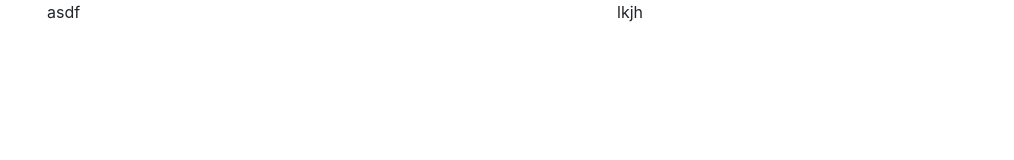
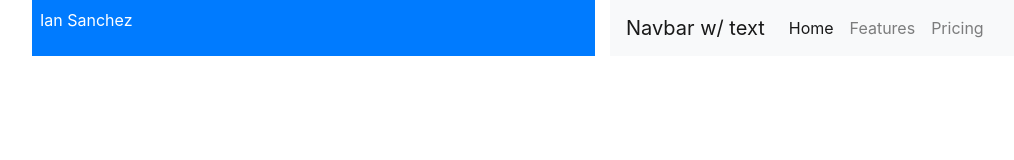
Before and after one commit to ianpsanchez/Bootstrap-Portfolio, a plain HTML site: page index.html in a window 1280 px wide. Shown: the whole page, without its empty margins (38-1052 px from the left). Drawn offline with nearby package versions, Linux system fonts and the light colour scheme.

Commit message:
added stuff into index

```diff
--- /dev/null
+++ b/clear_style.css
@@ -0,0 +1,48 @@
+/* http://meyerweb.com/eric/tools/css/reset/
+   v2.0 | 20110126
+   License: none (public domain)
+*/
+
+html, body, div, span, applet, object, iframe,
+h1, h2, h3, h4, h5, h6, p, blockquote, pre,
+a, abbr, acronym, address, big, cite, code,
+del, dfn, em, img, ins, kbd, q, s, samp,
+small, strike, strong, sub, sup, tt, var,
+b, u, i, center,
+dl, dt, dd, ol, ul, li,
+fieldset, form, label, legend,
+table, caption, tbody, tfoot, thead, tr, th, td,
+article, aside, canvas, details, embed,
+figure, figcaption, footer, header, hgroup,
+menu, nav, output, ruby, section, summary,
+time, mark, audio, video {
+	margin: 0;
+	padding: 0;
+	border: 0;
+	font-size: 100%;
+	font: inherit;
+	vertical-align: baseline;
+}
+/* HTML5 display-role reset for older browsers */
+article, aside, details, figcaption, figure,
+footer, header, hgroup, menu, nav, section {
+	display: block;
+}
+body {
+	line-height: 1;
+}
+ol, ul {
+	list-style: none;
+}
+blockquote, q {
+	quotes: none;
+}
+blockquote:before, blockquote:after,
+q:before, q:after {
+	content: '';
+	content: none;
+}
+table {
+	border-collapse: collapse;
+	border-spacing: 0;
+}
--- a/index.html
+++ b/index.html
@@ -1,22 +1,53 @@
 <html>
     <head>
         <title>Bootstrapped Portfolio</title>
+        <link rel="stylesheet" href="clear_style.css">
         <link rel="stylesheet" href="https://stackpath.bootstrapcdn.com/bootstrap/4.1.1/css/bootstrap.min.css" integrity="sha384-WskhaSGFgHYWDcbwN70/dfYBj47jz9qbsMId/iRN3ewGhXQFZCSftd1LZCfmhktB" crossorigin="anonymous">
     </head>
 
     <body>
-        <div class="container">
+        <div class="container"> <!--start of container-->
 
-            <div class="row">
-                    <div class="col">asdf</div>
-                    <div class="col">lkjh</div>
+            <div class="row"> <!--row 1-->
+                    <div class="col-sm d-inline p-2 bg-primary text-white">Ian Sanchez</div>
 
-            </div>
+                    <div class="col-sm">
 
-            <div>
+                        <nav class="navbar navbar-expand-lg navbar-light bg-light">
+                            <a class="navbar-brand" href="#">Navbar w/ text</a>
+                            <button class="navbar-toggler" type="button" data-toggle="collapse" data-target="#navbarText" aria-controls="navbarText" aria-expanded="false" aria-label="Toggle navigation">
+                              <span class="navbar-toggler-icon"></span>
+                            </button>
+                            <div class="collapse navbar-collapse" id="navbarText">
+                              <ul class="navbar-nav mr-auto">
+                                <li class="nav-item active">
+                                  <a class="nav-link" href="#">Home <span class="sr-only">(current)</span></a>
+                                </li>
+                                <li class="nav-item">
+                                  <a class="nav-link" href="#">Features</a>
+                                </li>
+                                <li class="nav-item">
+                                  <a class="nav-link" href="#">Pricing</a>
+                                </li>
+                              </ul>
+                              <!-- <span class="navbar-text">
+                                Navbar text with an inline element
+                              </span> -->
+                            </div>
+                          </nav>
 
-            </div>
+                    </div>
 
-        </div>
+            </div> <!--end of row 1-->
+
+            <div class="row"> <!--row 2-->
+
+            </div> <!--end of row 2-->
+
+            <div class="row"> <!--row 3-->
+
+            </div> <!--end of row 3-->
+
+        </div> <!--end of container-->
     </body>
 </html>
```
